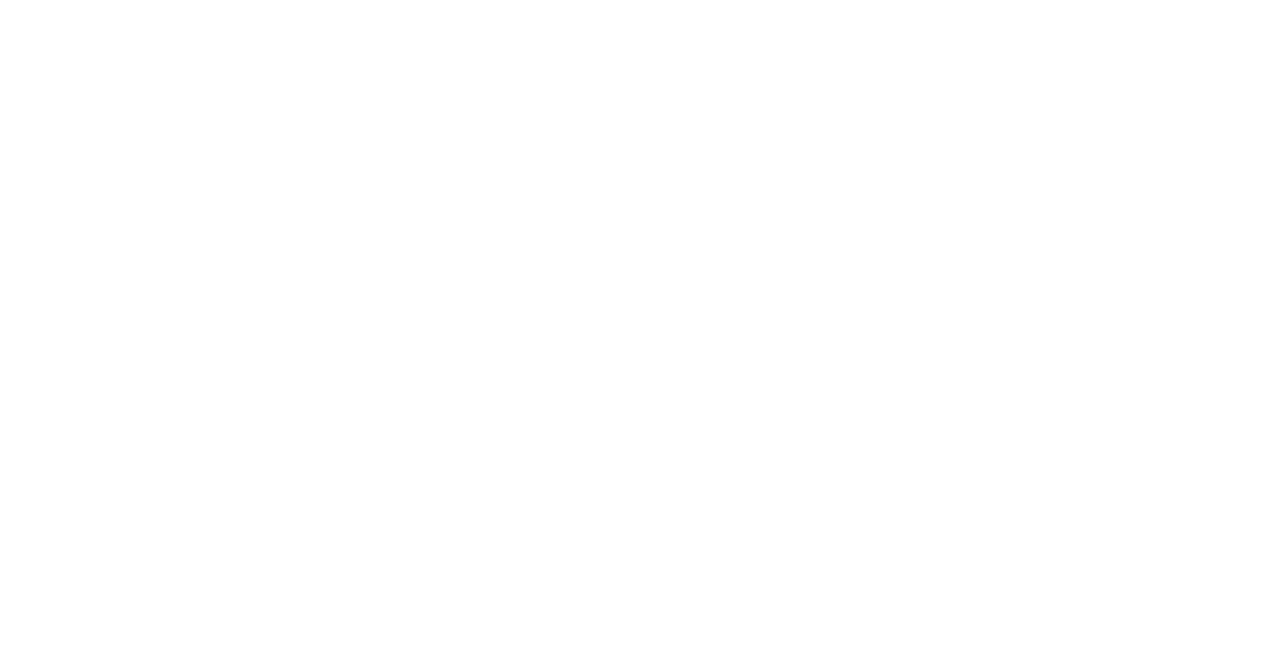
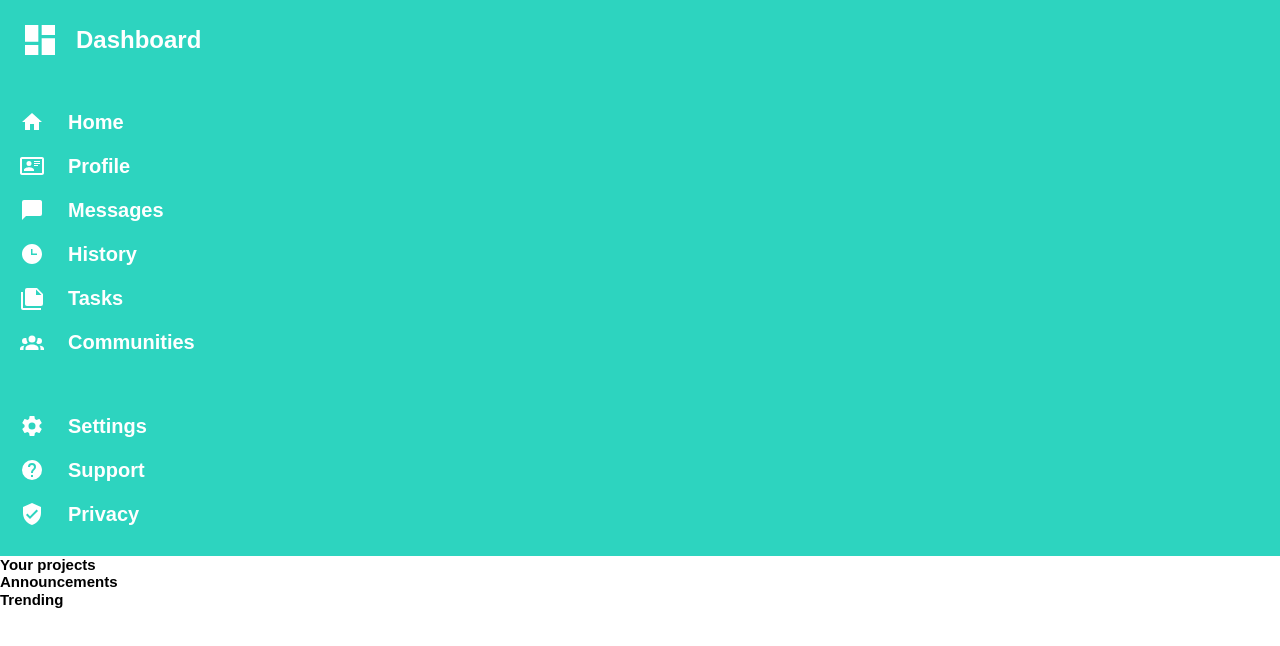
Before and after one commit to kenua/dashboard, a website: page index.html in a window 1280 px wide. Drawn offline with Linux system fonts and the light colour scheme.

Commit message:
Add sidebar markup & styles

```diff
--- a/index.html
+++ b/index.html
@@ -8,6 +8,89 @@
    <title>Dashboard</title>
    <link rel="stylesheet" href="./styles.css">
 </head>
-<body>
+<body class="body">
+   <aside class="sidebar fs-bold text-capi">
+      <header class="sidebar__header">
+         <img src="./src/images/dashboard.svg" alt="" class="sidebar__dashboard-icon">
+         <h1 class="sidebar__h1">Dashboard</h1>
+      </header>
+      <nav>
+         <ul>
+            <li>
+               <a href="#" class="sidebar__link">
+                  <img src="./src/images/home.svg" alt="" width="24" height="24">
+                  <span class="sidebar__link-text">Home</span>
+               </a>
+            </li>
+            <li>
+               <a hre class="sidebar__link"f="#">
+                  <img src="./src/images/card.svg" alt="" width="24" height="24">
+                  <span class="sidebar__link-text">Profile</span>
+               </a>
+            </li>
+            <li>
+               <a href="#" class="sidebar__link">
+                  <img src="./src/images/message.svg" alt="" width="24" height="24">
+                  <span class="sidebar__link-text">Messages</span>
+               </a>
+            </li>
+            <li>
+               <a href="#" class="sidebar__link">
+                  <img src="./src/images/clock.svg" alt="" width="24" height="24">
+                  <span class="sidebar__link-text">History</span>
+               </a>
+            </li>
+            <li>
+               <a href="#" class="sidebar__link">
+                  <img src="./src/images/note.svg" alt="" width="24" height="24">
+                  <span class="sidebar__link-text">Tasks</span>
+               </a>
+            </li>
+            <li>
+               <a href="#" class="sidebar__link">
+                  <img src="./src/images/communities.svg" alt="" width="24" height="24">
+                  <span class="sidebar__link-text">Communities</span>
+               </a>
+            </li>
+         </ul>
+
+         <ul class="mt">
+            <li>
+               <a href="#" class="sidebar__link">
+                  <img src="./src/images/cog.svg" alt="" width="24" height="24">
+                  <span class="sidebar__link-text">Settings</span>
+               </a>
+            </li>
+            <li>
+               <a href="#" class="sidebar__link">
+                  <img src="./src/images/help.svg" alt="" width="24" height="24">
+                  <span class="sidebar__link-text">Support</span>
+               </a>
+            </li>
+            <li>
+               <a href="#" class="sidebar__link">
+                  <img src="./src/images/shield.svg" alt="" width="24" height="24">
+                  <span class="sidebar__link-text">Privacy</span>
+               </a>
+            </li>
+         </ul>
+      </nav>
+   </aside>
+   <div class="content">
+      <header></header>
+      <main>
+         <section>
+            <h2>Your projects</h2>
+         </section>
+
+         <section>
+            <h2>Announcements</h2>
+         </section>
+
+         <section>
+            <h2>Trending</h2>
+         </section>
+      </main>
+   </div>
 </body>
 </html>
--- /dev/null
+++ b/src/sass/layout/_sidebar.scss
@@ -0,0 +1,37 @@
+@use '../modules/variables' as *;
+
+.sidebar {
+    background-color: $primary;
+    color: $white;
+    padding: 20px;
+
+    &__header {
+        display: flex;
+        align-items: center;
+        column-gap: 16px;
+        margin-bottom: 40px;
+    }
+    &__dashboard-icon {
+        width: 40px;
+    }
+    &__h1 {
+        font-size: 2.4rem;
+    }
+    &__link {
+        font-size: 2rem;
+        display: flex;
+        padding: 10px 0;
+        align-items: center;
+        column-gap: 24px;
+
+        &:hover .sidebar__link-text {
+            padding-left: 8px;
+            transform: scale(1.2);
+        }
+    }
+    &__link-text {
+        transition:
+            padding-left 100ms ease-in-out,
+            transform 100ms ease-in-out;
+    }
+}
--- a/src/sass/modules/_resets.scss
+++ b/src/sass/modules/_resets.scss
@@ -5,6 +5,9 @@
 }
 html {
     font-size: 62.5%;
+}
+body {
+    font-family: sans-serif;
 }
 img {
     max-width: 100%;
@@ -16,7 +19,15 @@ button {
     border: none;
     background: transparent;
 }
+h1, h2, h3, h4, h5, h6 {
+    margin: 0;
+}
 a {
     color: inherit;
     text-decoration: none;
 }
+ul, ol {
+    list-style: none;
+    padding: 0;
+    margin: 0;
+}
--- /dev/null
+++ b/src/sass/modules/_typography.scss
@@ -0,0 +1,6 @@
+.fs-bold {
+    font-weight: bold;
+}
+.text-capi {
+    text-transform: capitalize;
+}
--- /dev/null
+++ b/src/sass/modules/_utils.scss
@@ -0,0 +1,3 @@
+.mt {
+    margin-top: 40px;
+}
--- /dev/null
+++ b/src/sass/modules/_variables.scss
@@ -0,0 +1,4 @@
+$primary: #2DD4BF;
+$secondary: #FB7185;
+$white: #fff;
+$gray: #E7E5E4;
--- a/src/sass/styles.scss
+++ b/src/sass/styles.scss
@@ -1,2 +1,6 @@
+@use './modules/variables';
 @use './modules/normalize';
 @use './modules/resets';
+@use './modules/utils';
+@use './modules/typography';
+@use './layout/sidebar';
```
Also changed, not shown: styles.css, 1 other file.
